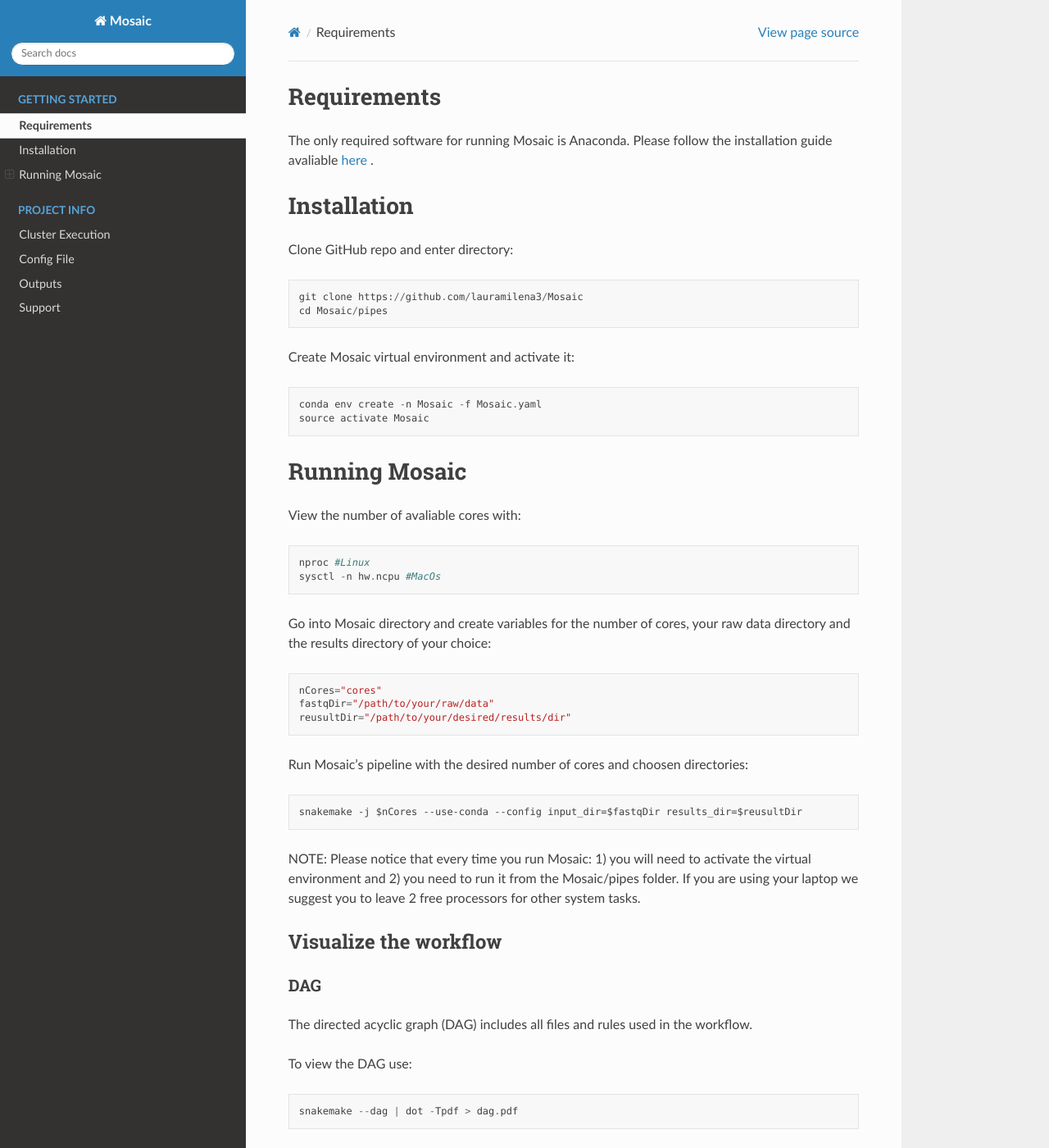
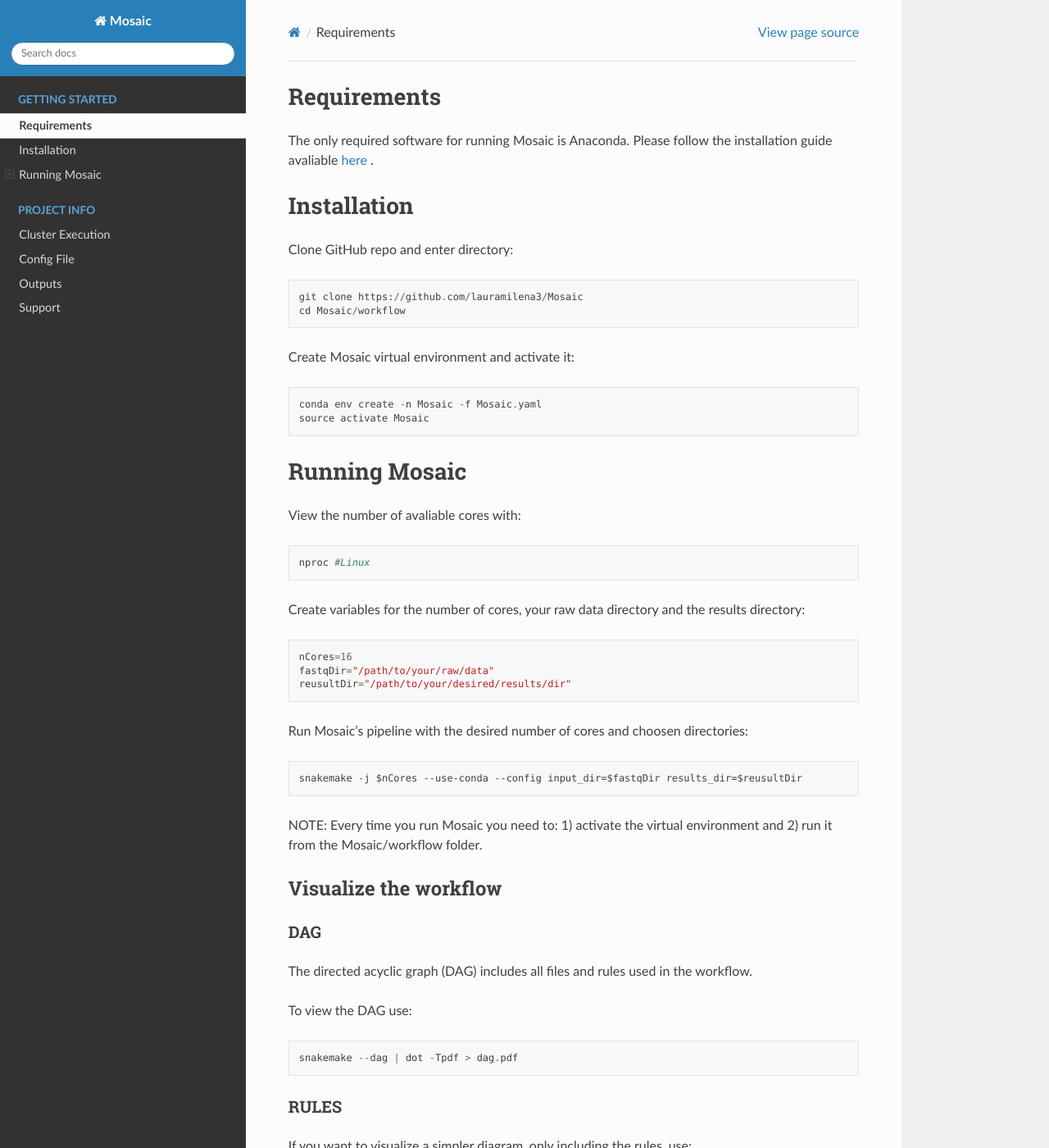
Before and after one commit to lauramilena3/Mosaic, a Sphinx documentation site: the page built from docs/getting_started/userGuide.rst, in a window 1280 px wide and 1400 px high. Shown: the whole window at 82% size. Built offline with Sphinx 7.4.7 and the Read the Docs theme 2.0.0, drawn with Linux system fonts in a browser that asks for light colours.

Commit message:
Update userGuide.rst

```diff
--- a/docs/getting_started/userGuide.rst
+++ b/docs/getting_started/userGuide.rst
@@ -11,7 +11,7 @@
 Clone GitHub  repo and enter directory::
 
    git clone https://github.com/lauramilena3/Mosaic
-   cd Mosaic/pipes
+   cd Mosaic/workflow
 
 Create Mosaic virtual environment and activate it::
 
@@ -24,11 +24,10 @@
 View the number of avaliable cores with::
 
    nproc #Linux
-   sysctl -n hw.ncpu #MacOs
 
-Go into Mosaic directory and create variables for the number of cores, your raw data directory and the results directory of your choice::
+Create variables for the number of cores, your raw data directory and the results directory::
 
-   nCores="cores"
+   nCores=16
    fastqDir="/path/to/your/raw/data"
    reusultDir="/path/to/your/desired/results/dir"
 
@@ -36,7 +35,7 @@
 
    snakemake -j $nCores --use-conda --config input_dir=$fastqDir results_dir=$reusultDir
 
-NOTE: Please notice that every time you run Mosaic: 1) you will need to activate the virtual environment and 2) you need to run it from the Mosaic/pipes folder. If you are using your laptop we suggest you to leave 2 free processors for other system tasks.
+NOTE: Every time you run Mosaic you need to: 1) activate the virtual environment and 2) run it from the Mosaic/workflow folder.
 
 Visualize the workflow
 +++++++++++++++++++++++
```
